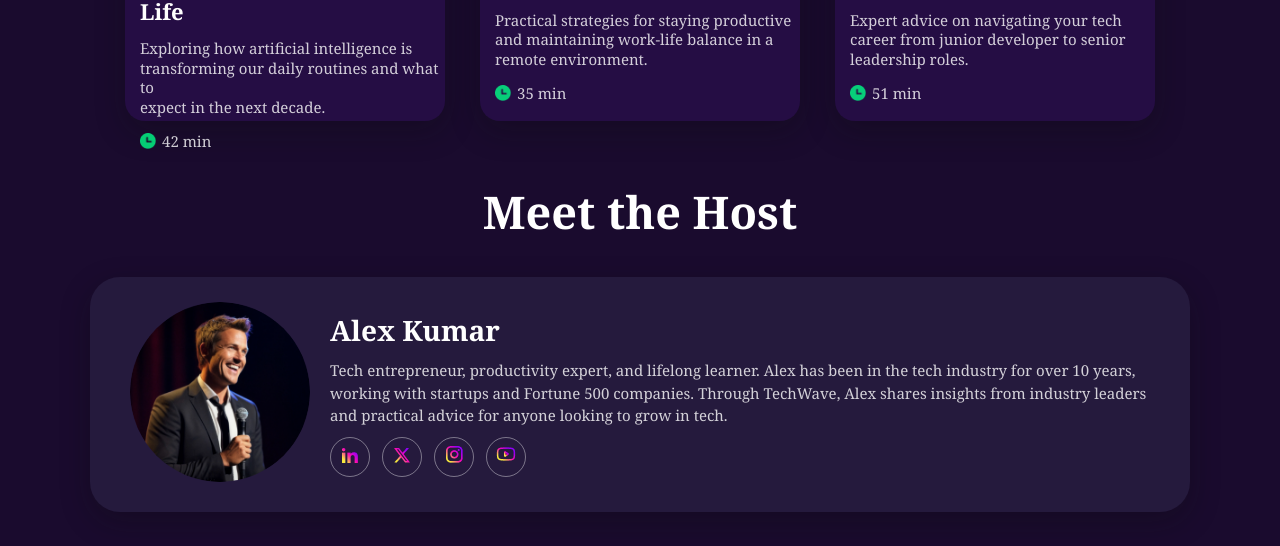
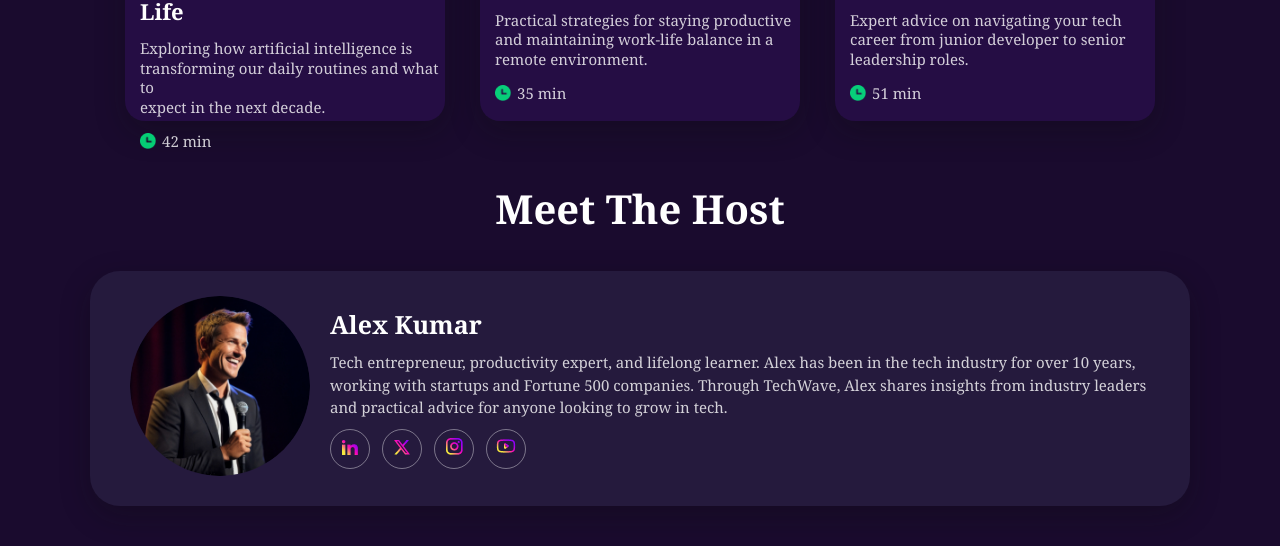
Before and after one commit to sheikhmuntaqimahmedalhasib/Assignment-2, a plain HTML site: page index.html in a window 1280 px wide. Shown: the part 2872-3418 px from the top of the page. Drawn offline with Linux system fonts and the light colour scheme.

Commit message:
2ndassignmentup

```diff
--- a/index.html
+++ b/index.html
@@ -164,7 +164,7 @@
                </div>
              </div>
 
-             <h1 class="t5h1">Meet the Host</h1>
+             <h1 class="t5h1">Meet The Host</h1>
                <div class="f5abouthost">
                   <div class="f5host">
                      <img src="assets/host.png">
--- a/style.css
+++ b/style.css
@@ -300,7 +300,7 @@ nav {
 }
 
 .t5h1 {
- font-size: 45px;
+ font-size: 40px;
  margin-bottom: 35px;
 }
 
@@ -398,7 +398,7 @@ nav {
 }
 
 .f5h3 {
-    font-size: 28px;
+    font-size: 25px;
     margin-bottom: 10px;
 }
 
```
